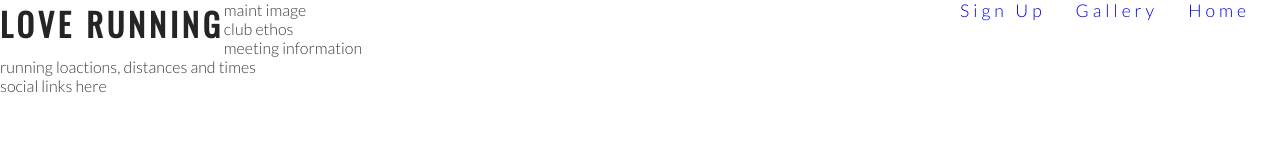
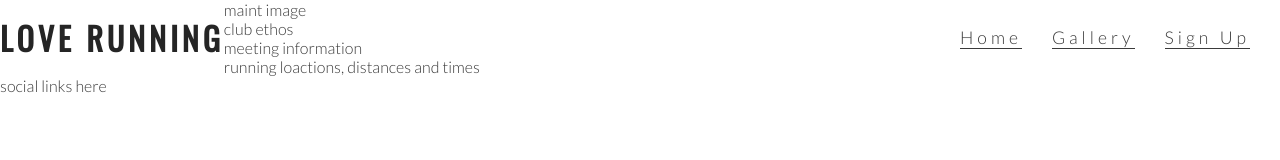
Before and after one commit to Wouter-IT/love-running, a plain HTML site: page index.html in a window 1280 px wide. Drawn offline with nearby package versions, Linux system fonts and the light colour scheme.

Commit message:
add menu styling with underline on hover  and verticle align

```diff
--- a/assets/css/style.css
+++ b/assets/css/style.css
@@ -31,6 +31,10 @@ h1, h2 {
     letter-spacing: 4px;
 }
 
+#menu, #logo {
+    line-height: 75px;
+}
+
 #menu li {
     float: right;
     list-style-type: none;
@@ -39,8 +43,13 @@ h1, h2 {
 
 #menu a {
     text-decoration: none;
+    color: inherit;
 }
 
-menu a:hover {
-    text-decoration: underline;
+#menu a:hover {
+    border-bottom: 1px solid #3a3a3a;
 }
+
+.active {
+    border-bottom: 1px solid #3a3a3a;
+}
--- a/index.html
+++ b/index.html
@@ -20,13 +20,13 @@
         <nav id="menu">
             <ul>
                 <li>
-                    <a href="index.html">Home</a>
+                    <a href="#" class="active">Sign Up</a>
                 </li>
                 <li>
-                    <a href="#">Gallery</a>
+                    <a href="#" class="active">Gallery</a>
                 </li>
                 <li>
-                    <a href="#">Sign Up</a>
+                    <a href="index.html" class="active">Home</a>
                 </li>
             </ul>
         </nav>
```
